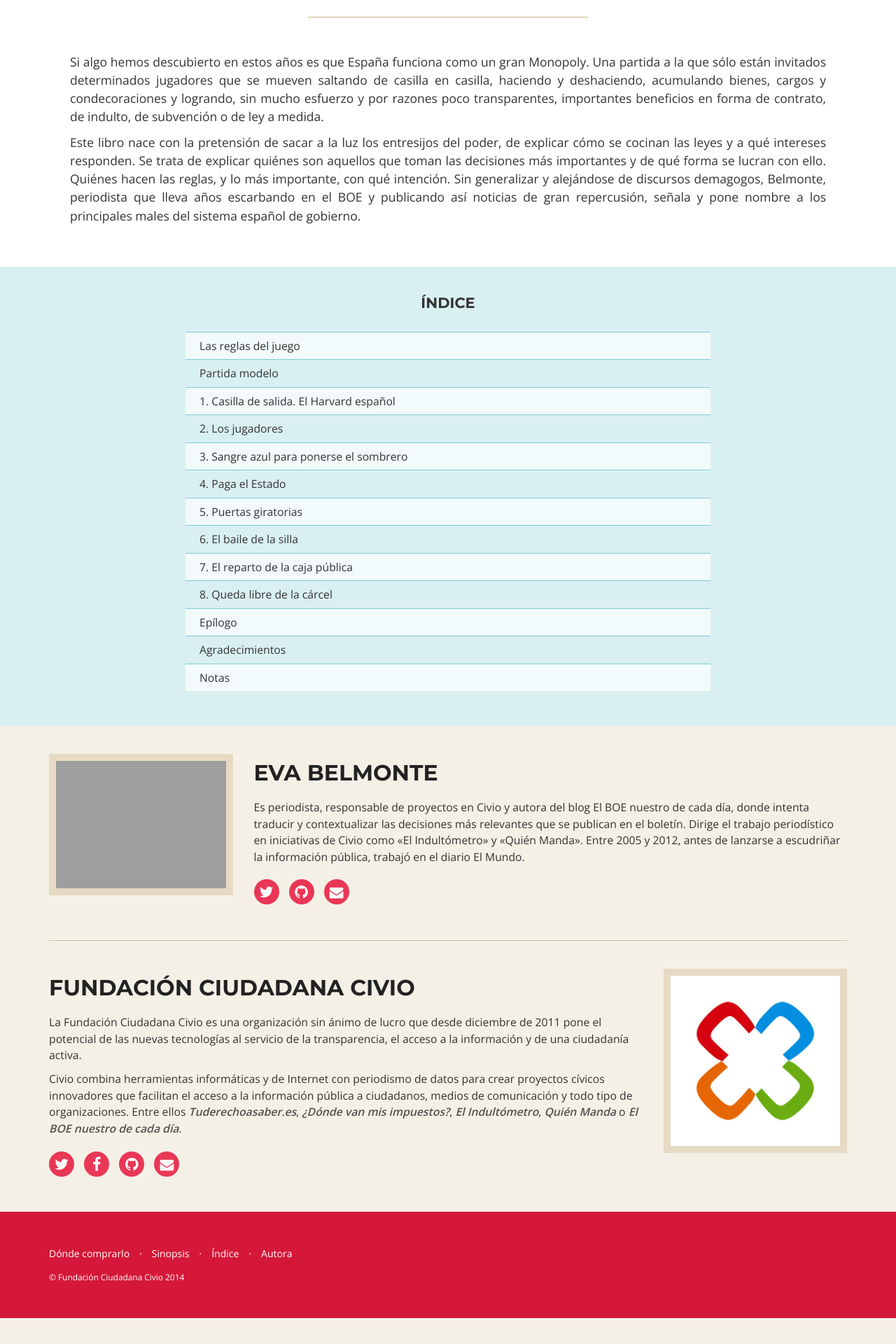
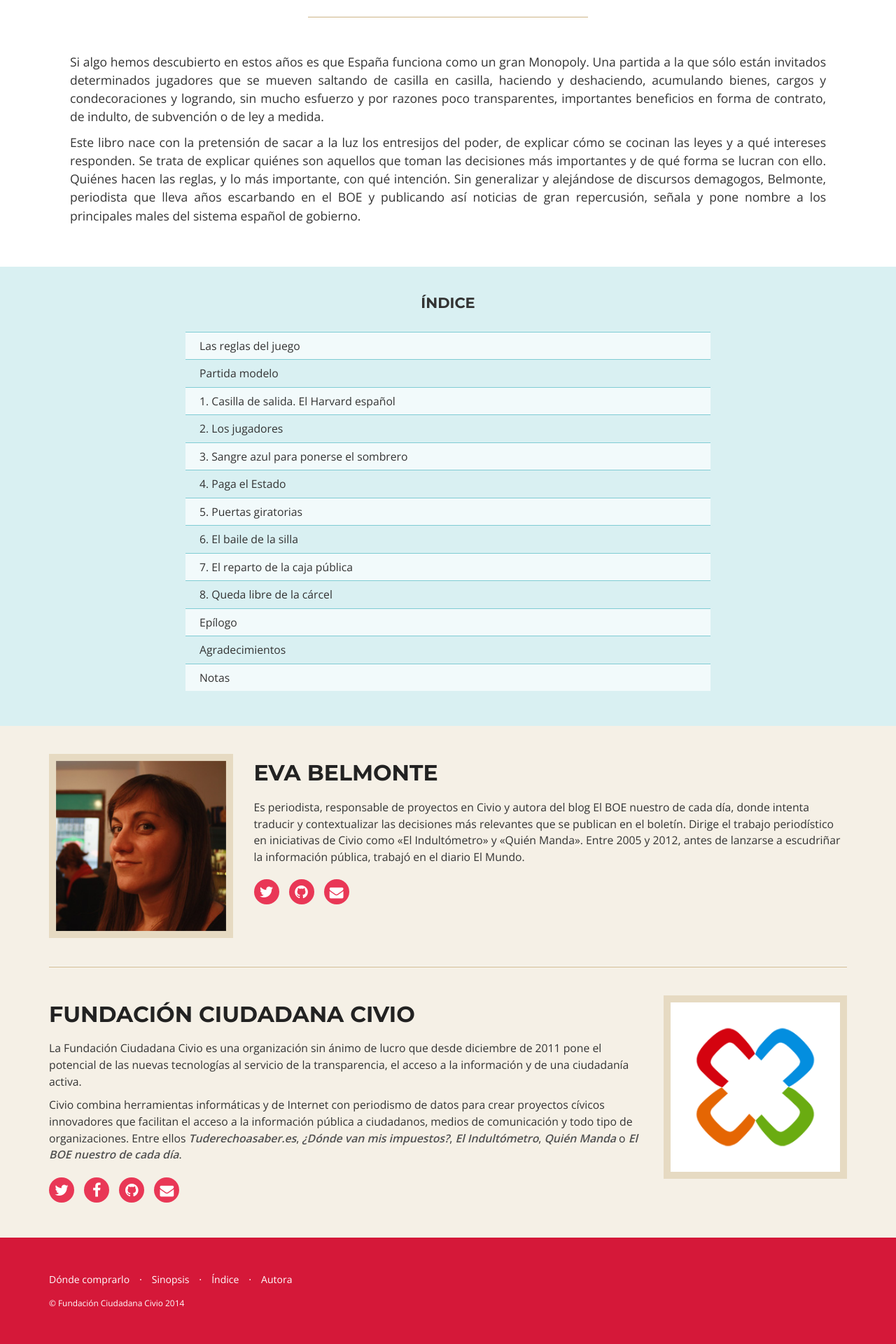
Before and after one commit to civio/civio-espanopoly, a PHP site: page / in a window 1280 px wide. Shown: the part 913-2833 px from the top of the page at 70% size. Before the commit the page ends 2796 px from the top, so only its background shows below. Run offline with PHP 8.4, Linux system fonts and the light colour scheme; grey boxes are pictures that could not be loaded.

Commit message:
Change author picture

```diff
--- a/index.php
+++ b/index.php
@@ -195,7 +195,7 @@
       <div class="container">
         <div class="row">
           <div class="col-md-3">
-            <img class="author-pic img-responsive" src="http://static3.planetadelibros.com/usuaris/autores/fotos/63/tam_1/000062837_1_autora_201502161230.jpg">
+            <img class="author-pic img-responsive" src="img/eva.jpg">
           </div>
           <div class="author-bio col-md-9">
             <h3>Eva Belmonte</h3>
```
Also changed, not shown: img/eva.jpg (added).
